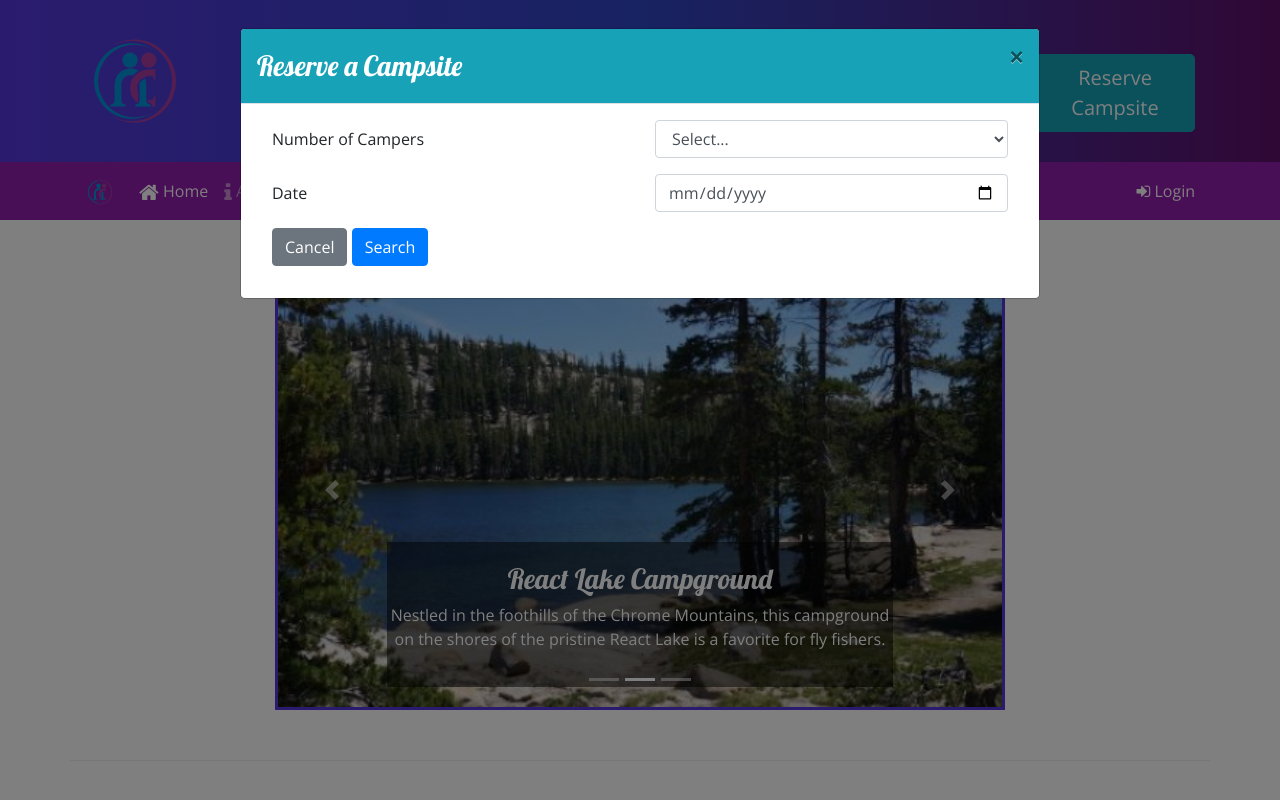
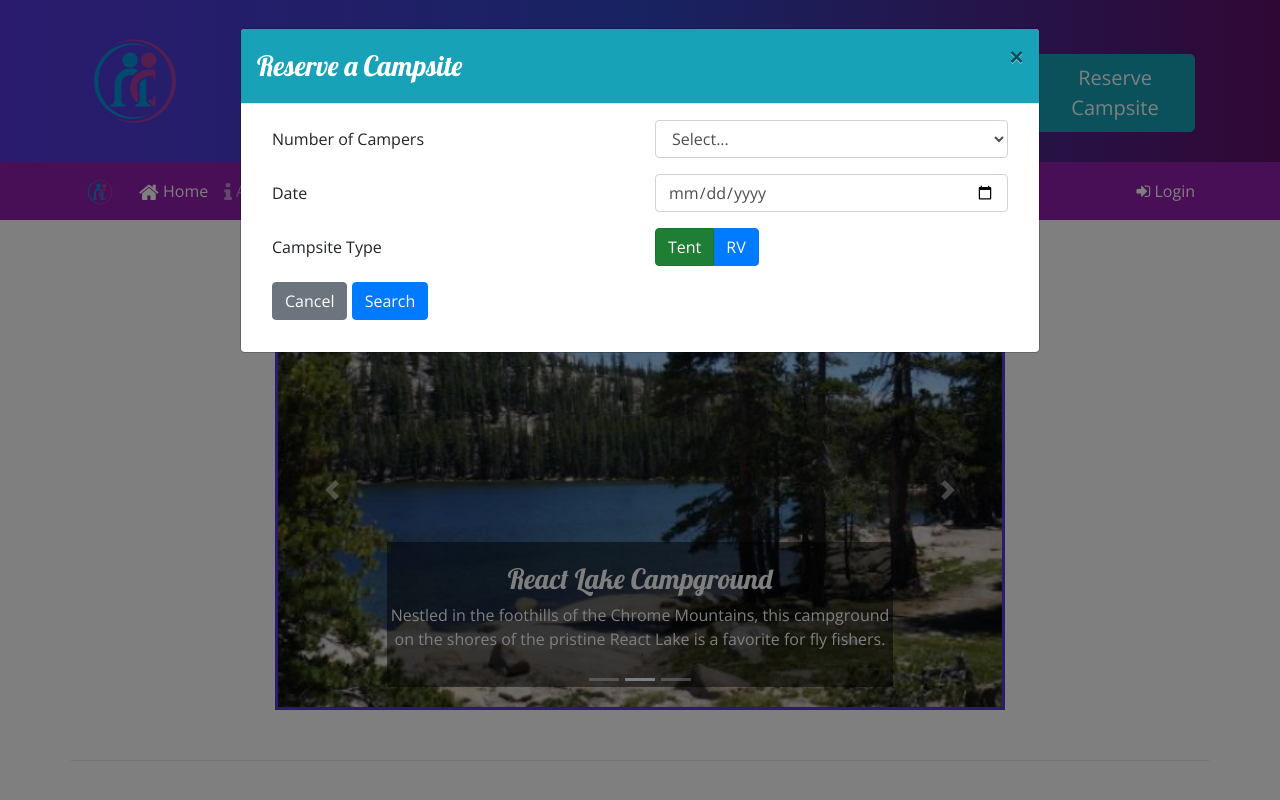
Before and after one commit to Developer-AaronB/Nucamp-Bootstrap, a website: page index.html in a window 1280 px wide. Both pictures are taken after a click on the button "Reserve Campsite". Shown: the top 800 px of the page. Drawn offline with nearby package versions, Linux system fonts and the light colour scheme.

Commit message:
Final task 3 Week 3 workshop

```diff
--- a/index.html
+++ b/index.html
@@ -65,6 +65,19 @@
                                 <label for="date" class="col-sm-6 col-form-label">Date</label>
                                 <div class="col">
                                     <input type="date" class="form-control" id="date" name="date" placeholder="Date">
+                                </div>
+                            </div>
+                            <div class="form-group row">
+                                <label for="campsite-type" class="col-sm-6 col-form-label">Campsite Type</label>
+                                <div class="col-2">
+                                    <div class="btn-group btn-group-toggle" data-toggle="buttons">
+                                        <label class="btn btn-success active">
+                                            <input type="radio" name="siteType" id="siteTent" value="tent" checked>Tent
+                                        </label>
+                                        <label class="btn btn-primary">
+                                            <input type="radio" name="siteType" id="siteRV" value="RV">RV
+                                        </label>
+                                    </div>
                                 </div>
                             </div>
                             <div class="form-group row">
```
